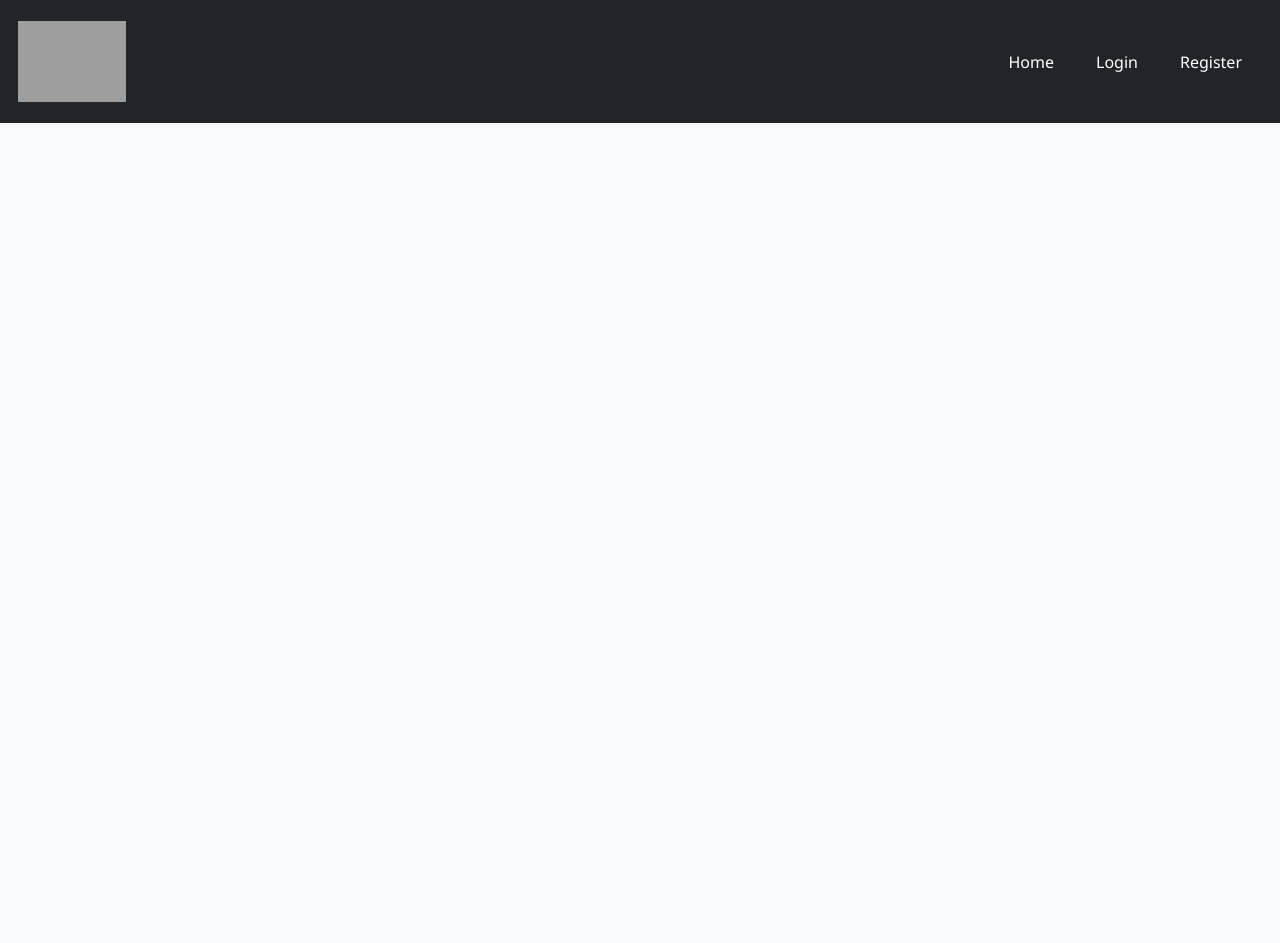
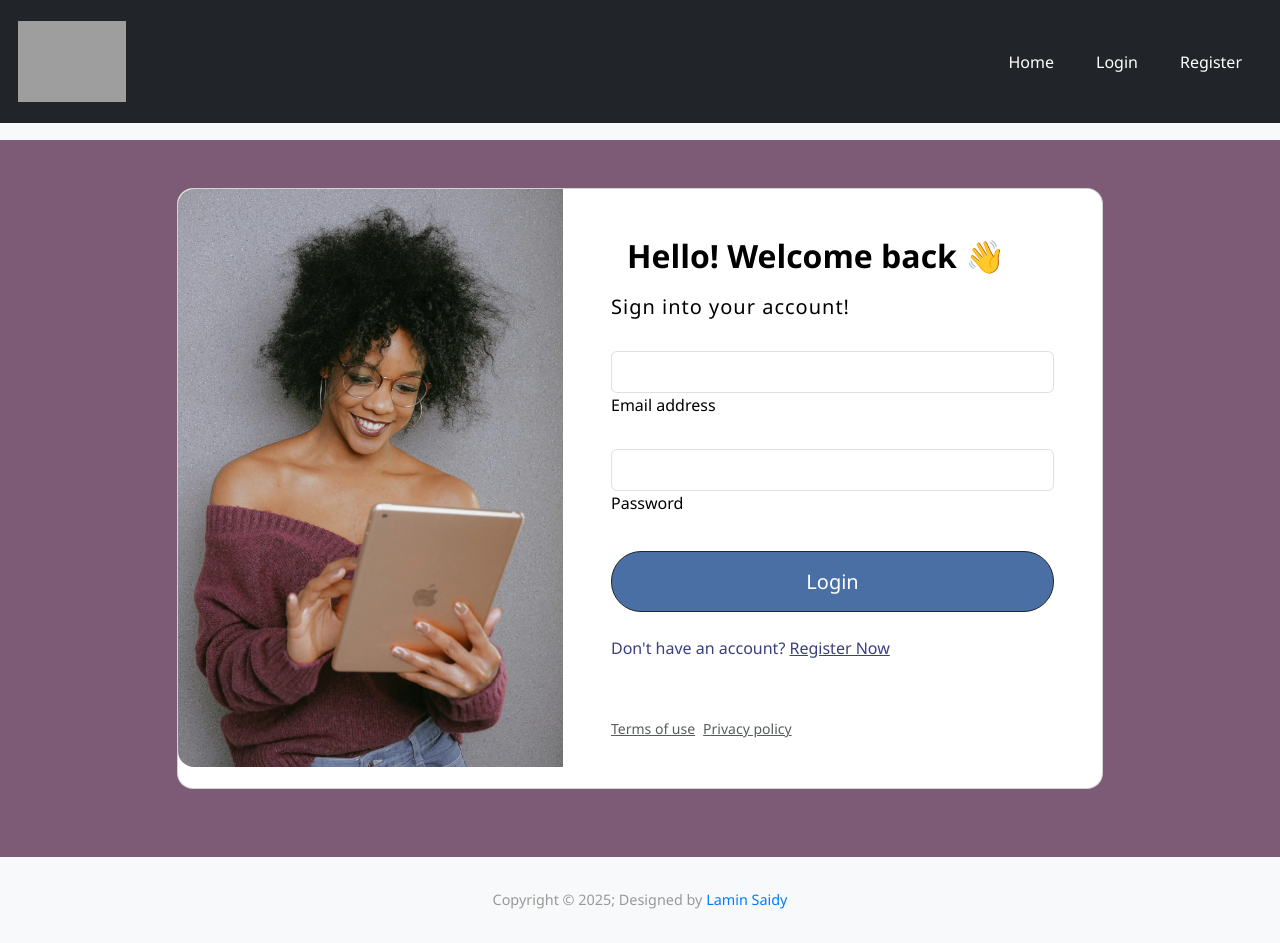
Before and after one commit to laminsaidy/frontend, a React (Create React App) app: page /login in a window 1280 px wide. Before the commit the page ends 800 px from the top, so only its background shows below. Built offline with nearby package versions, Linux system fonts and the light colour scheme; grey boxes are pictures that could not be loaded.

Commit message:
Refactor login page and update authentication flow

```diff
--- a/src/pages/Loginpage.js
+++ b/src/pages/Loginpage.js
@@ -1,5 +1,5 @@
 import React, { useContext, useState } from "react";
-import { Link, useHistory } from "react-router-dom";  // Changed from useNavigate to useHistory
+import { Link, useHistory } from "react-router-dom";
 import AuthContext from "../context/AuthContext";
 import "../styles/components/Loginpage.css";
 import SmileyImage from "../assets/images/Smiley.jpg";
@@ -8,7 +8,7 @@ function LoginPage() {
   const { loginUser } = useContext(AuthContext);
   const [error, setError] = useState("");
   const [isLoading, setIsLoading] = useState(false);
-  const history = useHistory();  // Changed from useNavigate to useHistory
+  const history = useHistory();
 
   const handleSubmit = async (e) => {
     e.preventDefault();
@@ -28,7 +28,7 @@ function LoginPage() {
     try {
       const loginSuccess = await loginUser(email, password);
       if (loginSuccess) {
-        history.push("/");  // Changed from navigate to history.push
+        history.push("/");
       }
     } catch (err) {
       let errorMessage = "Login failed. Please try again.";
@@ -49,7 +49,123 @@ function LoginPage() {
     }
   };
 
-  // ... rest of the component remains the same ...
+  return (
+    <div>
+      <section className="min-vh-85 login-section">
+        <div className="container py-5">
+          <div className="row d-flex justify-content-center align-items-center h-100">
+            <div className="col col-xl-10">
+              <div className="card login-container">
+                <div className="row g-0">
+                  <div className="col-md-6 col-lg-5 d-none d-md-block">
+                    <img
+                      src={SmileyImage}
+                      alt="Login"
+                      className="img-fluid login-image"
+                    />
+                  </div>
+                  <div className="col-md-6 col-lg-7 d-flex align-items-center">
+                    <div className="card-body p-4 p-lg-5 text-black">
+                      <form onSubmit={handleSubmit} autoComplete="on">
+                        <div className="d-flex align-items-center mb-3 pb-1">
+                          <i className="fas fa-cubes fa-2x me-3 login-icon" />
+                          <span className="h2 fw-bold mb-0">
+                            Hello! Welcome back 👋
+                          </span>
+                        </div>
+
+                        <h5 className="fw-normal mb-3 pb-3 login-heading">
+                          Sign into your account!
+                        </h5>
+
+                        {error && (
+                          <div className="alert alert-danger" role="alert">
+                            {error}
+                          </div>
+                        )}
+
+                        <div className="form-outline mb-4">
+                          <input
+                            type="email"
+                            id="email"
+                            className="form-control form-control-lg"
+                            name="email"
+                            autoComplete="username"
+                            required
+                          />
+                          <label className="form-label" htmlFor="email">
+                            Email address
+                          </label>
+                        </div>
+
+                        <div className="form-outline mb-4">
+                          <input
+                            type="password"
+                            id="password"
+                            className="form-control form-control-lg"
+                            name="password"
+                            autoComplete="current-password"
+                            required
+                            minLength="8"
+                          />
+                          <label className="form-label" htmlFor="password">
+                            Password
+                          </label>
+                        </div>
+
+                        <div className="pt-1 mb-4">
+                          <button
+                            className="btn btn-dark btn-lg btn-block"
+                            type="submit"
+                            disabled={isLoading}
+                          >
+                            {isLoading ? "Logging in..." : "Login"}
+                          </button>
+                        </div>
+
+                        <p className="mb-5 pb-lg-2 register-link">
+                          Don't have an account?{" "}
+                          <Link to="/register" className="register-link">
+                            Register Now
+                          </Link>
+                        </p>
+
+                        <div className="policy-links">
+                          <Link to="/terms" className="small text-muted me-2">
+                            Terms of use
+                          </Link>
+                          <Link to="/privacy" className="small text-muted">
+                            Privacy policy
+                          </Link>
+                        </div>
+                      </form>
+                    </div>
+                  </div>
+                </div>
+              </div>
+            </div>
+          </div>
+        </div>
+      </section>
+
+      <footer className="bg-light text-center text-lg-start footer">
+        <div className="footer">
+          <p>
+            Copyright &copy; 2025; Designed by{" "}
+            <span className="creator">
+              <a
+                href="https://github.com/laminsaidy"
+                target="_blank"
+                rel="noopener noreferrer"
+              >
+                Lamin Saidy
+              </a>
+            </span>
+          </p>
+        </div>
+      </footer>
+    </div>
+  );
 }
 
 export default LoginPage;
```
